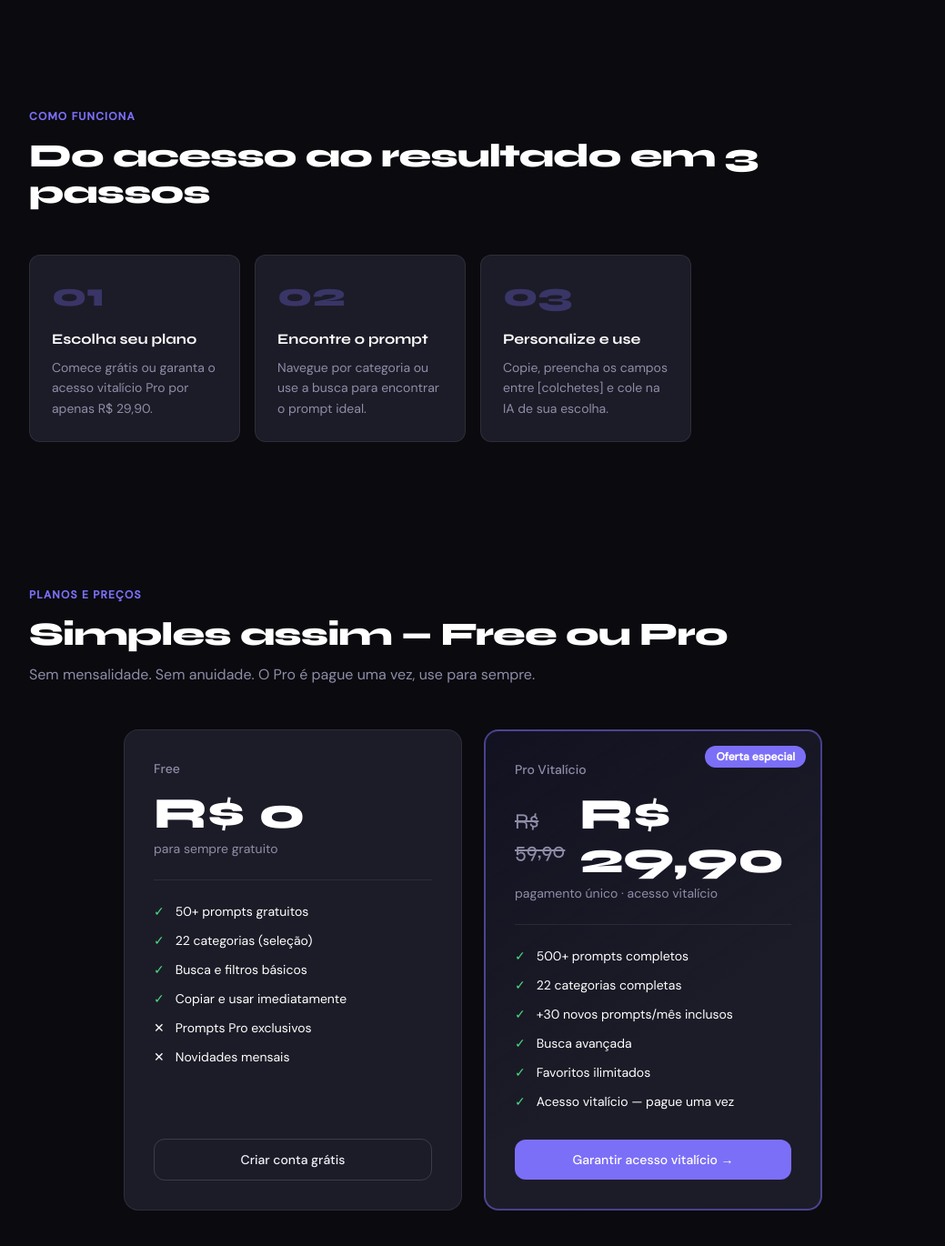
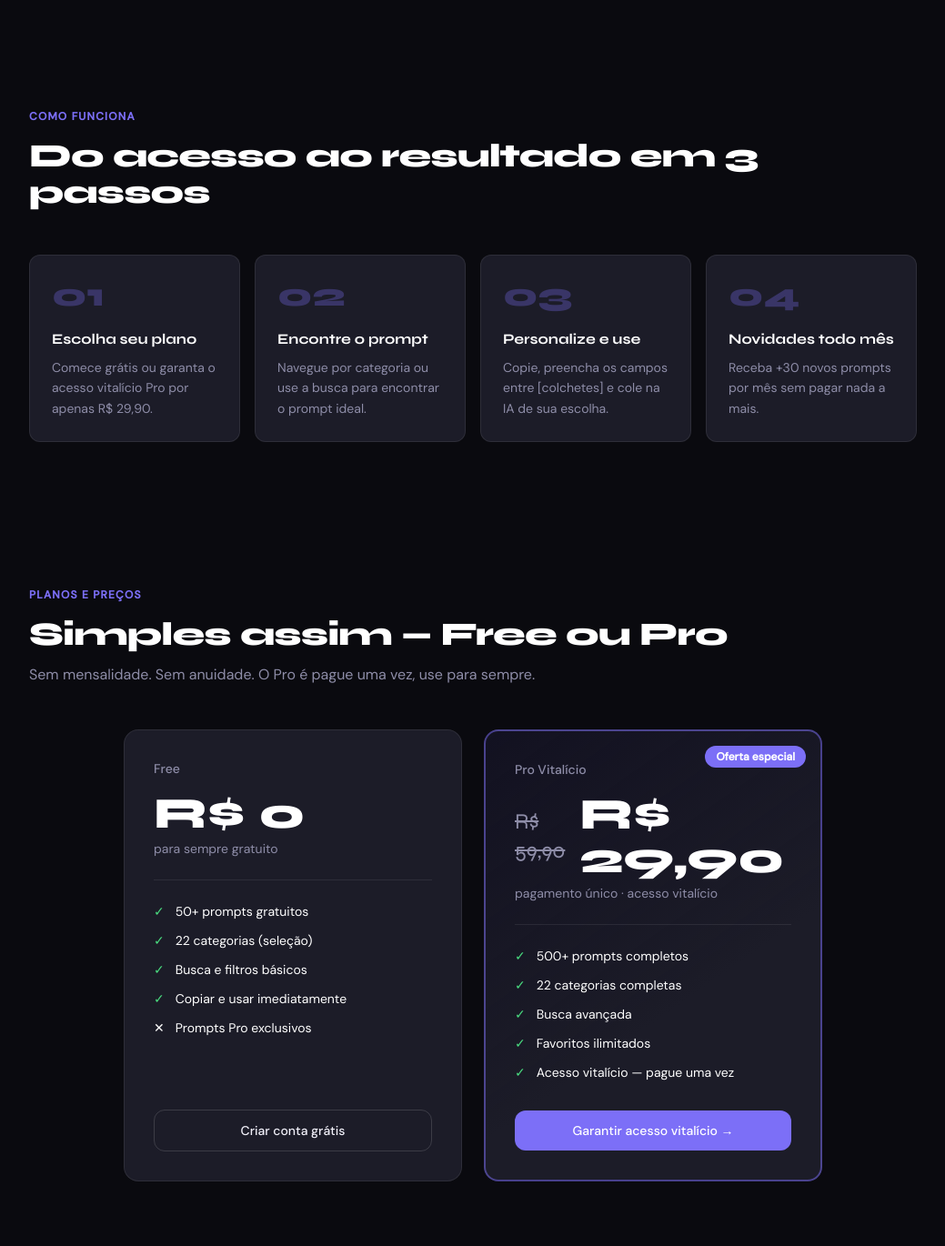
Before and after one commit to ffukuda23/PromptiaPro, a Next.js app: page / in a window 1280 px wide. Shown: the part 2647-4017 px from the top of the page at 91% size, without its empty margins (120-1159 px from the left). Built offline with nearby package versions, Linux system fonts and the light colour scheme.

Commit message:
Update page.tsx

```diff
--- a/app/page.tsx
+++ b/app/page.tsx
@@ -185,7 +185,8 @@ export default function Home() {
             ['01', 'Escolha seu plano', 'Comece grátis ou garanta o acesso vitalício Pro por apenas R$ 29,90.'],
             ['02', 'Encontre o prompt', 'Navegue por categoria ou use a busca para encontrar o prompt ideal.'],
             ['03', 'Personalize e use', 'Copie, preencha os campos entre [colchetes] e cole na IA de sua escolha.'],
-                      ].map(([num, title, desc]) => (
+            ['04', 'Novidades todo mês', 'Receba +30 novos prompts por mês sem pagar nada a mais.'],
+          ].map(([num, title, desc]) => (
             <div key={num} className="p-6 rounded-xl border" style={{ background: 'var(--surface)', borderColor: 'var(--border)' }}>
               <div className="font-display text-4xl font-black mb-4" style={{ color: 'var(--accent)', opacity: 0.3 }}>{num}</div>
               <div className="font-display text-base font-bold mb-2">{title}</div>
@@ -211,7 +212,7 @@ export default function Home() {
               {['50+ prompts gratuitos', '22 categorias (seleção)', 'Busca e filtros básicos', 'Copiar e usar imediatamente'].map(f => (
                 <li key={f} className="flex items-center gap-3 text-sm"><span style={{ color: '#4ADE80' }}>✓</span>{f}</li>
               ))}
-              {['Prompts Pro exclusivos', 'Novidades mensais'].map(f => (
+              {['Prompts Pro exclusivos'].map(f => (
                 <li key={f} className="flex items-center gap-3 text-sm" style={{ color: 'var(--subtle)' }}><span>✕</span>{f}</li>
               ))}
             </ul>
@@ -234,7 +235,6 @@ export default function Home() {
               {[
                 '500+ prompts completos',
                 '22 categorias completas',
-                '+30 novos prompts/mês inclusos',
                 'Busca avançada',
                 'Favoritos ilimitados',
                 'Acesso vitalício — pague uma vez',
```
